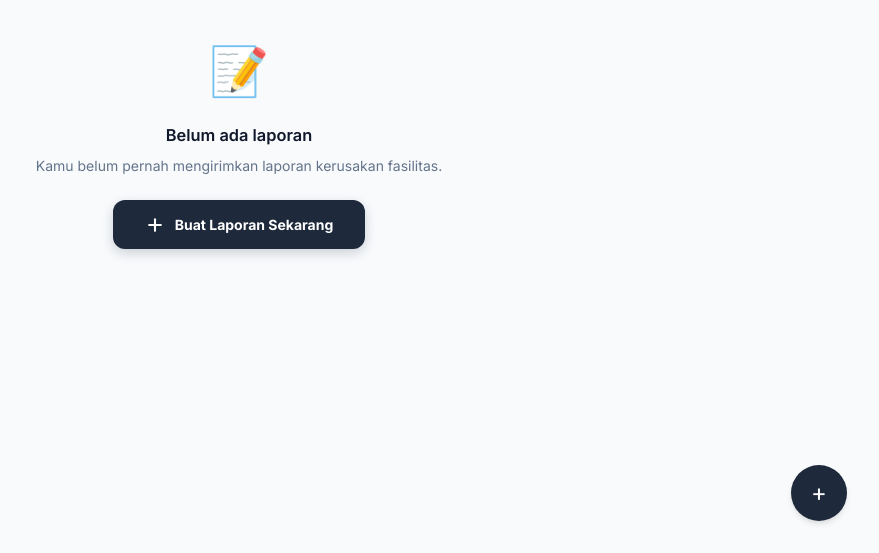
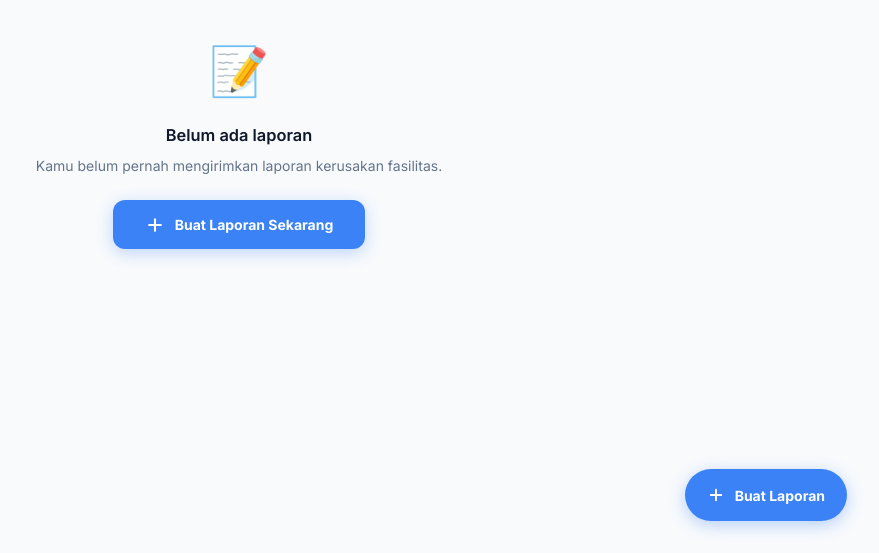
Before and after one commit to Azis1235/ukk-APPS, a PHP site: template app/views/siswa/dashboard.php in a window 1280 px wide. Shown: the part 247-800 px from the top of the page, without its empty margins (401-1280 px from the left). Run offline with PHP 8.4, Linux system fonts and the light colour scheme; the template is opened without the code that fills it, so the values that code supplies are empty; the visitor is signed in with stand-in values (Sample User, id 1).

Commit message:
fixin dashboard siswa

```diff
--- a/app/views/siswa/dashboard.php
+++ b/app/views/siswa/dashboard.php
@@ -36,7 +36,7 @@
                     <div style="font-size: 48px; margin-bottom: 16px;">📝</div>
                     <h3 style="font-weight: 600; margin-bottom: 8px;">Belum ada laporan</h3>
                     <p style="color: var(--text-secondary); margin-bottom: 24px;">Kamu belum pernah mengirimkan laporan kerusakan fasilitas.</p>
-                    <a href="index.php?page=tambah_aspirasi" style="text-decoration: none; color: white; background: var(--sidebar-bg); font-weight: 700; padding: 14px 32px; border-radius: 12px; display: inline-flex; align-items: center; gap: 10px; transition: all 0.3s ease; box-shadow: 0 4px 12px rgba(30, 41, 59, 0.2);" onmouseover="this.style.background='#334155'; this.style.transform='translateY(-2px)';" onmouseout="this.style.background='var(--sidebar-bg)'; this.style.transform='translateY(0)';">
+                    <a href="index.php?page=tambah_aspirasi" style="text-decoration: none; color: white; background: var(--accent); font-weight: 700; padding: 14px 32px; border-radius: 12px; display: inline-flex; align-items: center; gap: 10px; transition: all 0.3s ease; box-shadow: 0 4px 16px rgba(59, 130, 246, 0.3);" onmouseover="this.style.background='var(--accent-hover)'; this.style.transform='translateY(-2px)'; this.style.boxShadow='0 8px 20px rgba(59, 130, 246, 0.4)';" onmouseout="this.style.background='var(--accent)'; this.style.transform='translateY(0)'; this.style.boxShadow='0 4px 16px rgba(59, 130, 246, 0.3)';">
                         <svg width="20" height="20" viewBox="0 0 24 24" fill="none" stroke="currentColor" stroke-width="2.5" stroke-linecap="round" stroke-linejoin="round"><line x1="12" y1="5" x2="12" y2="19"></line><line x1="5" y1="12" x2="19" y2="12"></line></svg>
                         Buat Laporan Sekarang
                     </a>
@@ -90,8 +90,9 @@
         </div>
     </div>
 
-    <a href="index.php?page=tambah_aspirasi" style="position: fixed; bottom: 32px; right: 32px; background: var(--sidebar-bg); color: white; width: 56px; height: 56px; border-radius: 50%; display: flex; align-items: center; justify-content: center; font-size: 24px; text-decoration: none; box-shadow: var(--shadow); transition: transform 0.2s;" onmouseover="this.style.transform='scale(1.1)'" onmouseout="this.style.transform='scale(1)'">
-        +
+    <a href="index.php?page=tambah_aspirasi" style="position: fixed; bottom: 32px; right: 32px; background: var(--accent); color: white; height: 52px; padding: 0 22px; border-radius: 26px; display: inline-flex; align-items: center; gap: 10px; text-decoration: none; box-shadow: 0 4px 16px rgba(59, 130, 246, 0.35); transition: all 0.3s ease; font-weight: 700; font-size: 14px;" onmouseover="this.style.background='var(--accent-hover)'; this.style.transform='translateY(-3px)'; this.style.boxShadow='0 8px 20px rgba(59, 130, 246, 0.45)';" onmouseout="this.style.background='var(--accent)'; this.style.transform='translateY(0)'; this.style.boxShadow='0 4px 16px rgba(59, 130, 246, 0.35)';">
+        <svg width="18" height="18" viewBox="0 0 24 24" fill="none" stroke="currentColor" stroke-width="2.5" stroke-linecap="round" stroke-linejoin="round"><line x1="12" y1="5" x2="12" y2="19"></line><line x1="5" y1="12" x2="19" y2="12"></line></svg>
+        <span>Buat Laporan</span>
     </a>
 </body>
 </html>
```
Also changed, not shown: app/views/siswa/form_aspirasi.php (+7 -7 lines).
